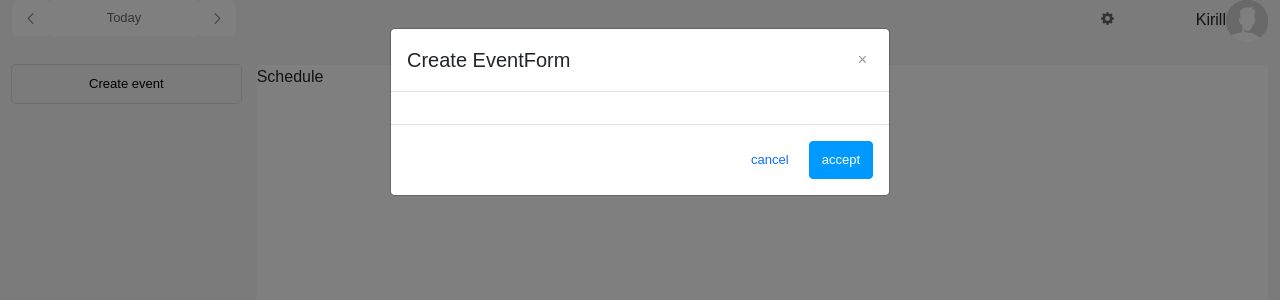
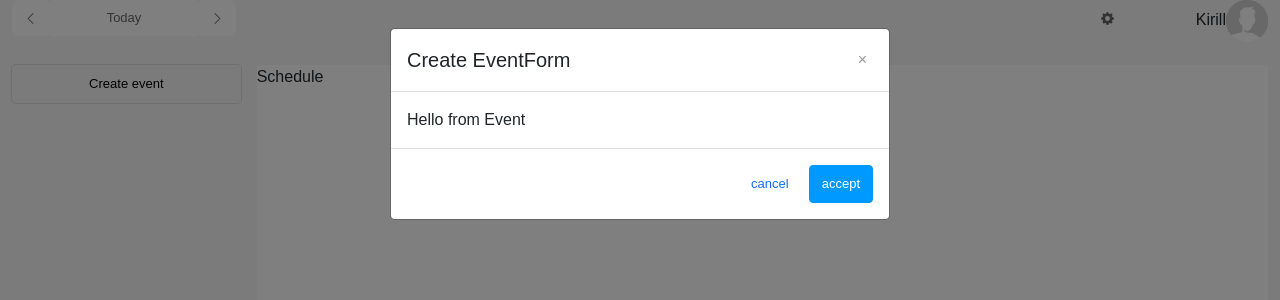
Before and after one commit to klavrenuk/schedule, a React (Create React App) app: page /dashboard in a window 1280 px wide. Both pictures are taken after a click on the button "Create event". Shown: the top 300 px of the page. Built offline with nearby package versions, Linux system fonts and the light colour scheme; a web font is replaced by a local one.

Commit message:
EventForm - Add call component (step2)

```diff
--- a/src/App.jsx
+++ b/src/App.jsx
@@ -1,5 +1,6 @@
 import React, {useState} from 'react';
 
+import Demo from './components/demo/Demo';
 import Auth from './components/auth/Auth';
 import Dashboard from "./components/dashboard/Dashboard";
 
@@ -17,9 +18,8 @@ const App = () => {
         <div>
             <Router>
                 <Switch>
-                    <Route path={'/dashboard'}>
-                        <Dashboard />
-                    </Route>
+                    <Route path={'/demo'}><Demo /></Route>
+                    <Route path={'/dashboard'}><Dashboard /></Route>
                     <Route path={'/'}>
                         { isAuthorized ? <Redirect to={'/dashboard'} /> : <Auth /> }
                     </Route>
--- a/src/components/general/ModalWithComponent.jsx
+++ b/src/components/general/ModalWithComponent.jsx
@@ -4,9 +4,11 @@ import { Button, Modal, ModalHeader, ModalBody, ModalFooter } from 'reactstrap';
 const ModalWithComponent = forwardRef((props, ref) => {
     const [isOpen, setIsOpen] = useState(false);
     const [title, setTitle] = useState(null);
+    const [component, setComponent] = useState(null);
 
     useEffect(() => {
         setTitle(props.title);
+        setComponent(props.component);
 
     }, [props]);
 
@@ -16,7 +18,6 @@ const ModalWithComponent = forwardRef((props, ref) => {
 
     useImperativeHandle(ref, () => ({
         show() {
-            console.log('show');
             toggle();
         }
     }));
@@ -25,8 +26,7 @@ const ModalWithComponent = forwardRef((props, ref) => {
         <Modal isOpen={isOpen} toggle={toggle}>
             <ModalHeader toggle={toggle}>{title}</ModalHeader>
 
-            <ModalBody>
-            </ModalBody>
+            <ModalBody>{component}</ModalBody>
 
             <ModalFooter>
                 <Button color="link" onClick={toggle}>cancel</Button>
```
